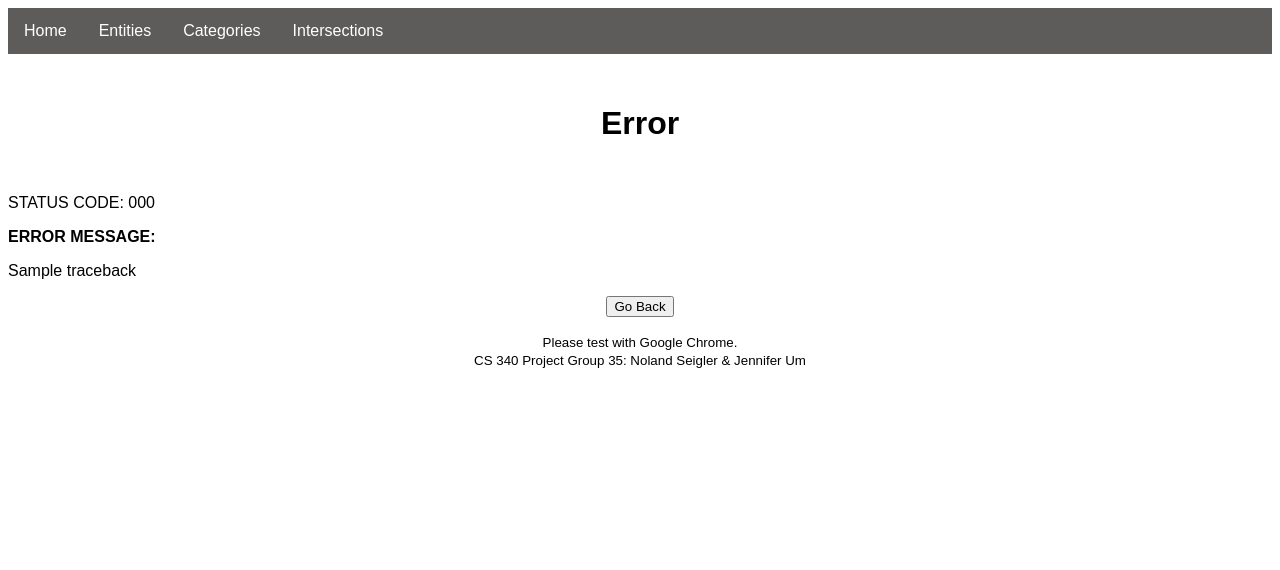
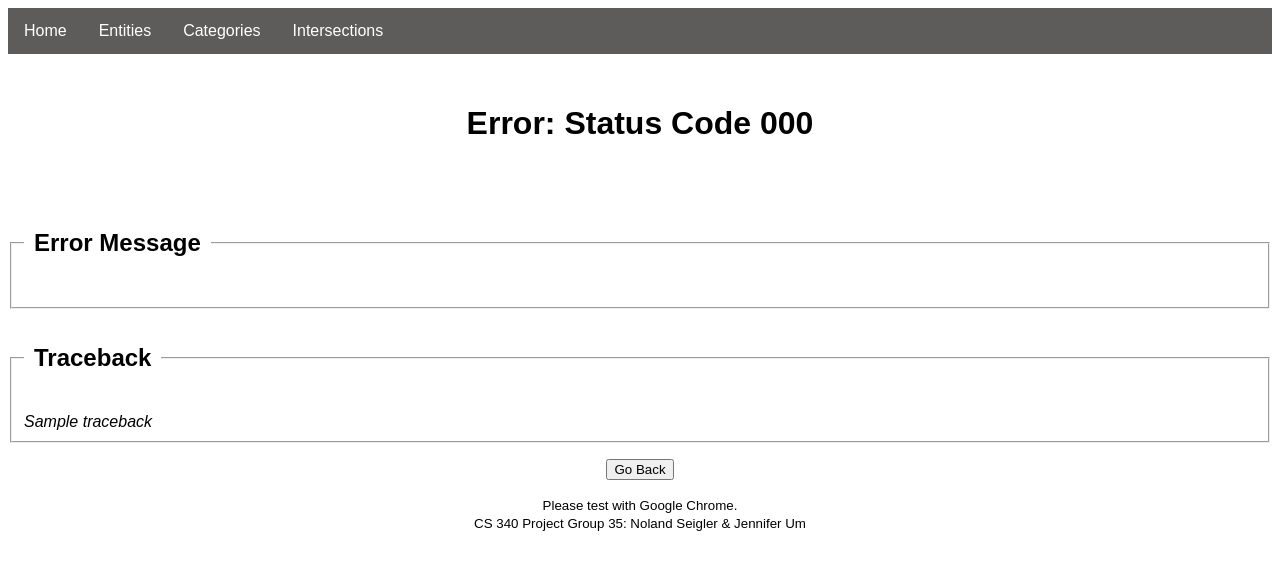
Before and after one commit to nolandseigler/osu-cs340-project, a FastAPI app: template what_the_fec/templates/error/error.j2 in a window 1280 px wide. Shown: the top 570 px of the page. Run offline with FastAPI, Linux system fonts and the light colour scheme; the template is opened without the code that fills it: most values are stand-ins (such as "Sample title", 1, 10 or a date in 2020).

Commit message:
update error template (#31)

```diff
--- a/what_the_fec/templates/error/error.j2
+++ b/what_the_fec/templates/error/error.j2
@@ -2,19 +2,22 @@
 
 
 {% block head %}
-    <h1>Error</h1>
+    <h1>Error: Status Code {{status_code}}</h1>
 {% endblock %}
 
 {% block body %}
-    <p>
-        STATUS CODE: {{status_code}}
-    </p>
-    <p>
-        <b>ERROR MESSAGE: {{error_message}}</b>
-    </p>
-    <p>
-        {{traceback}}
-    </p>
+
+    <fieldset>
+        <legend><h2>Error Message </h2></legend>
+        <em>{{error_message}}</em>
+    </fieldset>
+
+    <fieldset>
+        <legend><h2>Traceback</h2></legend>
+        <em>{{traceback}}</em>
+    </fieldset>
+
+    <p></p>
 
     <div class="text-center" style="text-align: center;">
         <button onclick="history.back()">Go Back</button>
```
